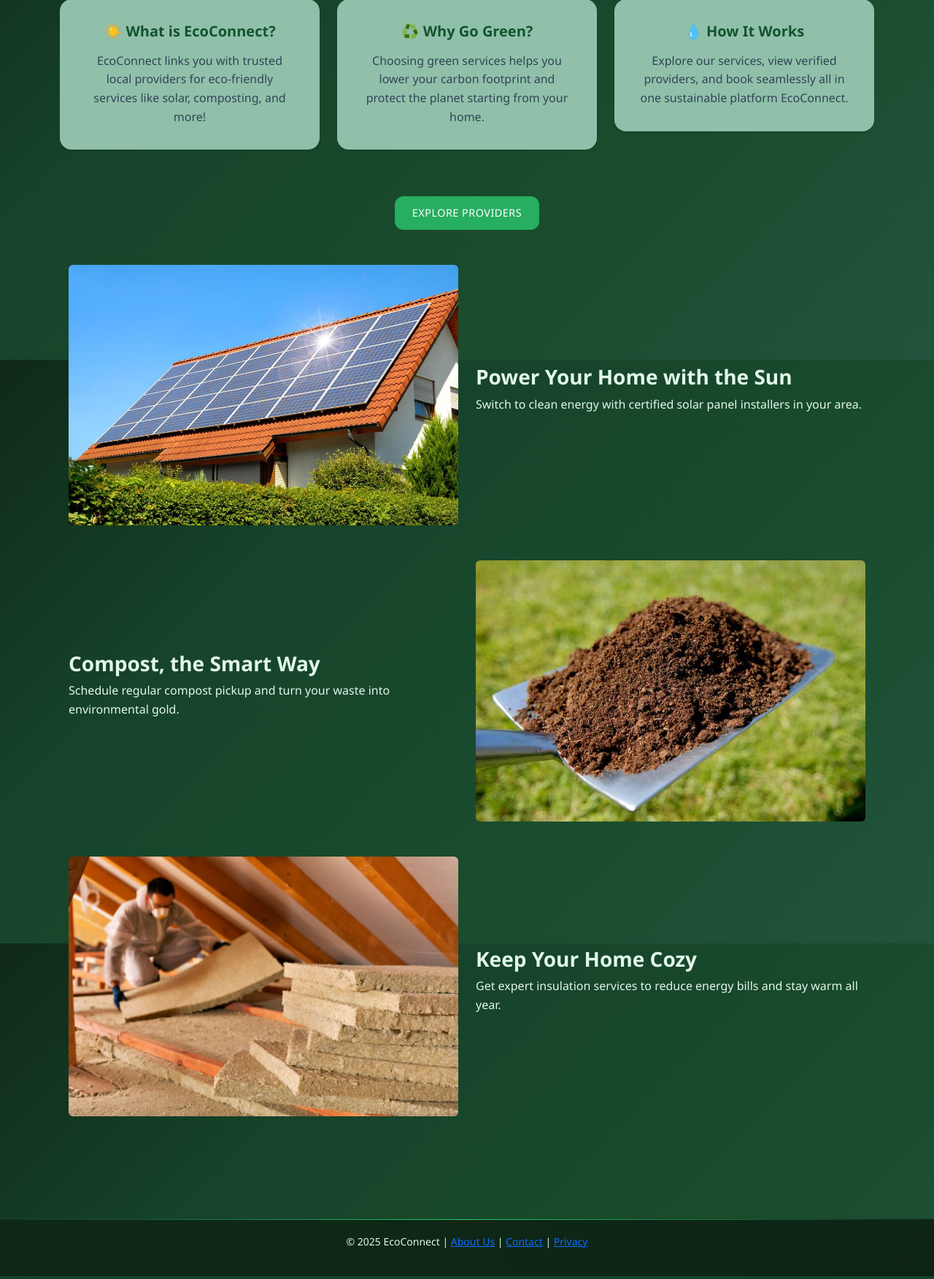
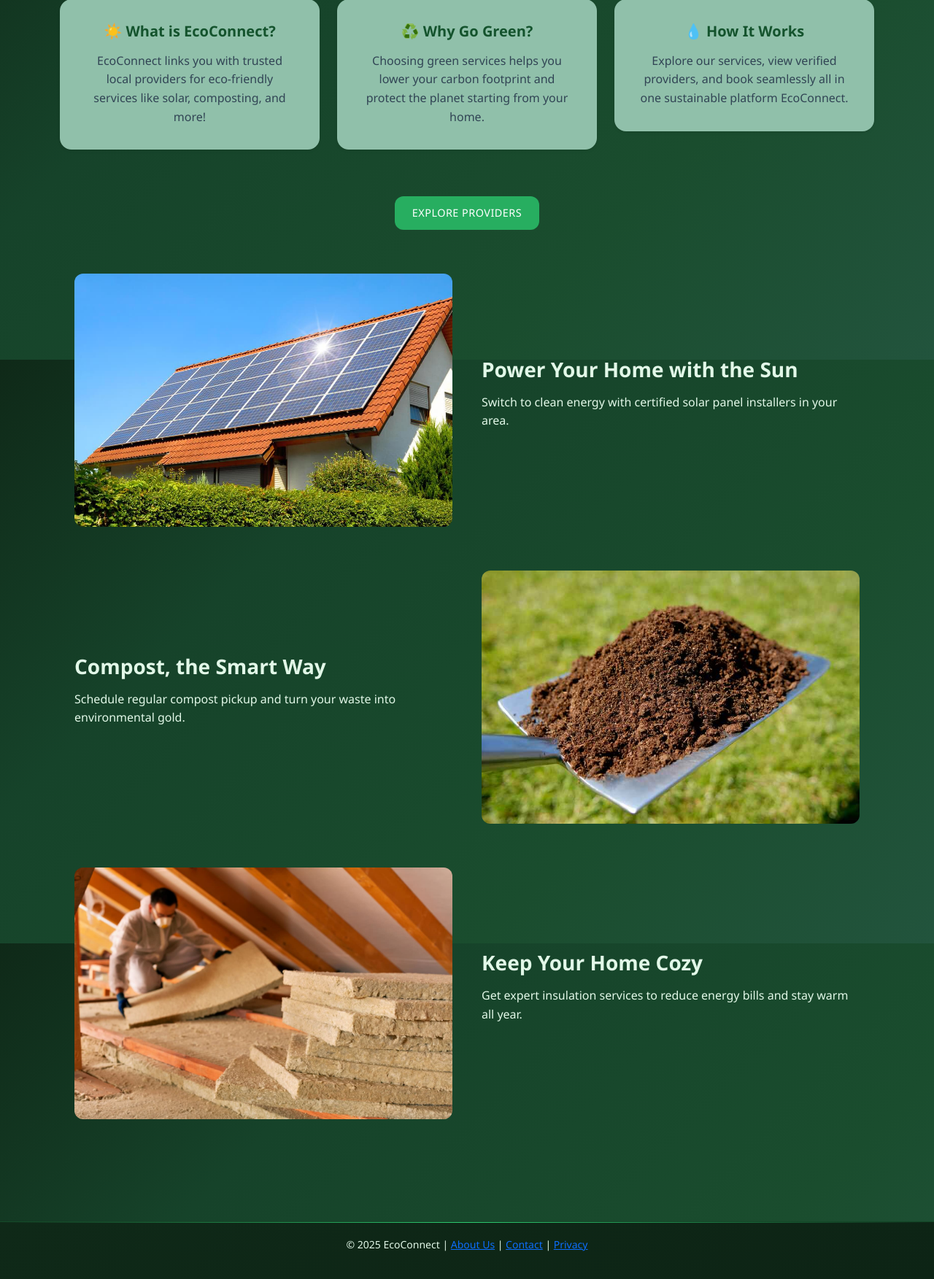
Before and after one commit to akashcodes27/ecoconnect, a Django app: page / in a window 1280 px wide. Shown: the part 307-2060 px from the top of the page at 73% size. Run offline with Django 4.2, Linux system fonts and the light colour scheme.

Commit message:
Getting rid of bootstrap classes due to css conflicts

```diff
--- a/services/static/services/style.css
+++ b/services/static/services/style.css
@@ -464,3 +464,72 @@
     /* line-height: 1.2; */
     border-radius: 8px;
 }
+
+
+
+
+
+
+
+
+
+
+
+
+
+.custom-container {
+    max-width: 1200px;
+    margin: 60px auto;
+    padding: 0 20px;
+}
+
+.imgtext-row {
+    display: flex;
+    justify-content: space-between;
+    align-items: center;
+    margin-bottom: 60px;
+    gap: 40px;
+}
+
+.imgtext-row.reverse {
+    flex-direction: row-reverse;
+}
+
+.imgtext-col {
+    flex: 1;
+}
+
+.img-fluid-custom {
+    width: 100%;
+    height: auto;
+    border-radius: 12px;
+}
+
+.imgtext-right h3 {
+    font-size: 1.75rem;
+    color: var(--text-light);
+    margin-bottom: 15px;
+}
+
+.imgtext-right p {
+    font-size: 1rem;
+    color: var(--text-light);
+    line-height: 1.6;
+}
+
+/* Responsive adjustments */
+@media (max-width: 768px) {
+    .imgtext-row,
+    .imgtext-row.reverse {
+        flex-direction: column;
+    }
+
+    .imgtext-col {
+        width: 100%;
+        text-align: center;
+    }
+
+    .imgtext-right h3 {
+        font-size: 1.5rem;
+    }
+}
--- a/services/templates/services/home.html
+++ b/services/templates/services/home.html
@@ -46,36 +46,36 @@
 
 <!-- images and text -->
 
-<div class="container my-5">
+<div class="custom-container">
 
   <!-- Section 1: Image Left, Text Right -->
-  <div class="row align-items-center mb-5 custom-imgtext">
-    <div class="col-md-6">
-      <img src="{% static '../media/images/solar_panel.jpg' %}" alt="Solar" class="img-fluid rounded">
+  <div class="imgtext-row">
+    <div class="imgtext-col imgtext-left">
+      <img src="{% static 'media/images/solar_panel.jpg' %}" alt="Solar" class="img-fluid-custom">
     </div>
-    <div class="col-md-6 text-light">
+    <div class="imgtext-col imgtext-right">
       <h3>Power Your Home with the Sun</h3>
       <p>Switch to clean energy with certified solar panel installers in your area.</p>
     </div>
   </div>
 
   <!-- Section 2: Text Left, Image Right -->
-  <div class="row align-items-center flex-md-row-reverse mb-5 custom-imgtext">
-    <div class="col-md-6">
-      <img src="{% static '../media/images/compost.jpg' %}" alt="Compost" class="img-fluid rounded">
+  <div class="imgtext-row reverse">
+    <div class="imgtext-col imgtext-left">
+      <img src="{% static 'media/images/compost.jpg' %}" alt="Compost" class="img-fluid-custom">
     </div>
-    <div class="col-md-6 text-light">
+    <div class="imgtext-col imgtext-right">
       <h3>Compost, the Smart Way</h3>
       <p>Schedule regular compost pickup and turn your waste into environmental gold.</p>
     </div>
   </div>
 
   <!-- Section 3: Image Left, Text Right -->
-  <div class="row align-items-center mb-5 custom-imgtext">
-    <div class="col-md-6">
-      <img src="{% static '../media/images/insulation.jpg' %}" alt="Insulation" class="img-fluid rounded">
+  <div class="imgtext-row">
+    <div class="imgtext-col imgtext-left">
+      <img src="{% static 'media/images/insulation.jpg' %}" alt="Insulation" class="img-fluid-custom">
     </div>
-    <div class="col-md-6 text-light">
+    <div class="imgtext-col imgtext-right">
       <h3>Keep Your Home Cozy</h3>
       <p>Get expert insulation services to reduce energy bills and stay warm all year.</p>
     </div>
@@ -85,4 +85,5 @@
 
 
 
+
 {% endblock %}
```
Also changed, not shown: db.sqlite3.
